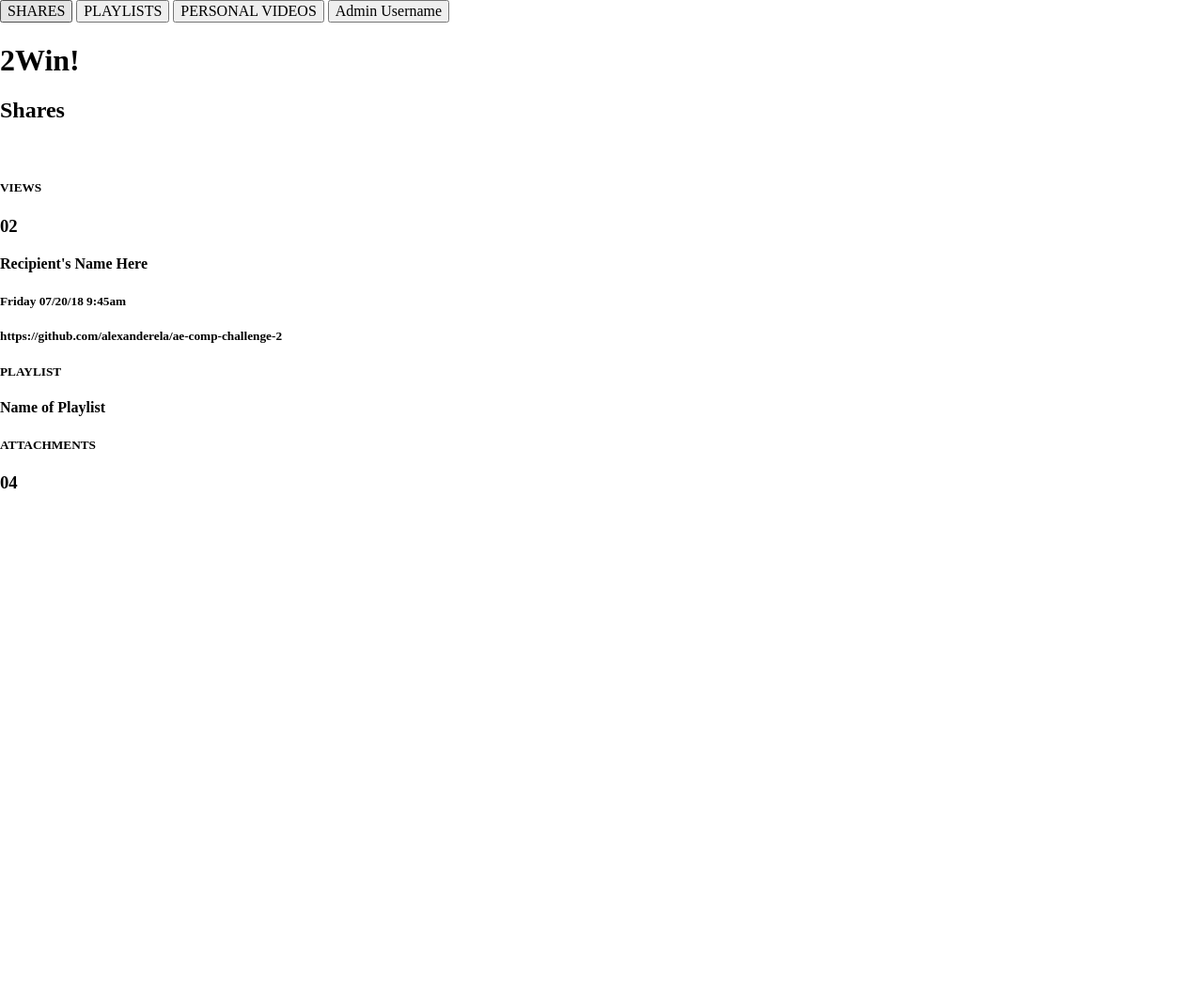
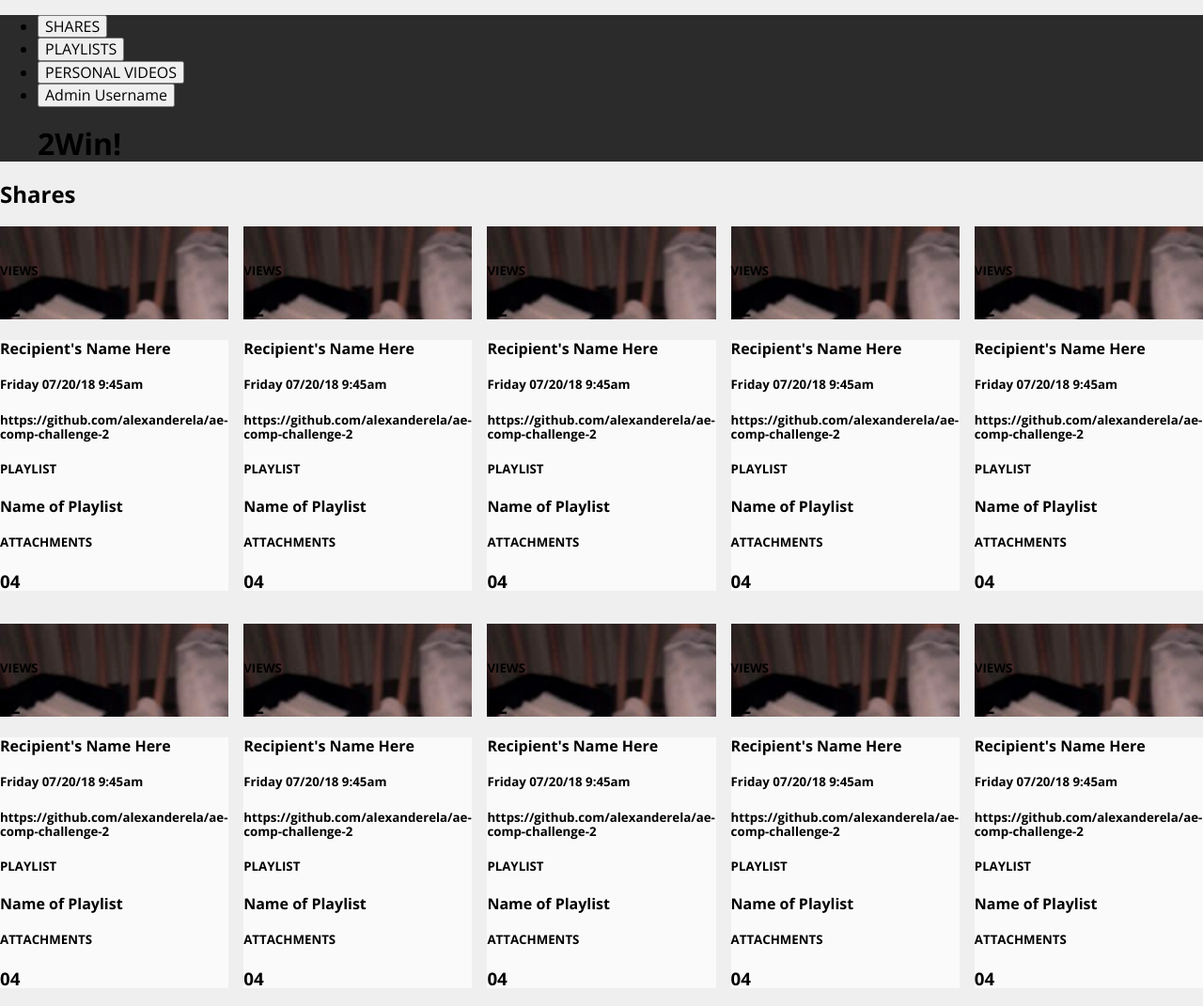
Before and after one commit to alexanderela/ae-comp-challenge-2, a plain HTML site: page index.html in a window 1280 px wide. Shown: the whole page at 94% size. Before the commit the page ends 800 px from the top, so only its background shows below. Drawn offline with nearby package versions, Linux system fonts and the light colour scheme; files that its build step writes are made by us from their sources.

Commit message:
Add basic grid foundation

```diff
--- a/index.html
+++ b/index.html
@@ -3,22 +3,45 @@
 <head>
 	<link href="css/normalize.css" rel="stylesheet">
 	<link href="style.css" rel="stylesheet">
+	<link href="https://fonts.googleapis.com/css?family=Open+Sans:400,600,700" rel="stylesheet">
 	<meta name="viewport" content="width=device-width, initial-scale=1">
 	<title>Static Comp 2</title>
 	</head>
-	<body>
-		<header class="site-header">
-			<nav>
-				<button class="nav-button-text"><span class="nav-button-icon"><img><span>SHARES</button>
-				<button class="nav-button-text"><span class="nav-button-icon"><img><span>PLAYLISTS</button>
-				<button class="nav-button-text"><span class="nav-button-icon"><img><span>PERSONAL VIDEOS</button>
-				<button class="username-menu-text"><span class="username-menu-icon"><img><span>Admin Username</button>
+	<body class="body">
+		<header class="header">
+			<ul>
+				<li><button class="nav-button-text"><span class="nav-button-icon"><img><span>SHARES</button></li>
+				<li><button class="nav-button-text"><span class="nav-button-icon"><img><span>PLAYLISTS</button></li>
+				<li><button class="nav-button-text"><span class="nav-button-icon"><img><span>PERSONAL VIDEOS</button></li>
+				<li><button class="username-menu-text"><span class="username-menu-icon"><img><span>Admin Username</button></li>
 				<h1>2Win!<span class="h1-icon"></span></h1>
-			</nav>
+			</ul>
 		</header>
 		<main>
 			<h2>Shares</h2>
 			<section class="article-gallery">
+				<article class="article-entry">
+					<aside class="article-header">
+						<img class="aside-share-icon">
+						<div class="view-counter">
+								<h5>VIEWS</h5>
+								<h3>02</h3>
+						</div>
+					</aside>
+					<section class="article-main">
+						<h4>Recipient's Name Here</h4>
+		<!-- <time> -->	<h5>Friday 07/20/18 9:45am</h5>
+						<div class="article-link-insert">
+							<h5>https://github.com/alexanderela/ae-comp-challenge-2</h5>
+						</div>
+						<h5>PLAYLIST</h5>
+						<h4>Name of Playlist</h4>
+						<h5>ATTACHMENTS</h5>
+						<h3>04</h3>
+					</section>
+				</article>
+
+
 				<article class="article-entry">
 					<aside class="article-header">
 						<img class="aside-share-icon">
@@ -39,6 +62,174 @@
 						<h3>04</h3>
 					</section>
 				</article>
+
+				<article class="article-entry">
+					<aside class="article-header">
+						<img class="aside-share-icon">
+						<div class="view-counter">
+								<h5>VIEWS</h5>
+								<h3>02</h3>
+						</div>
+					</aside>
+					<section class="article-main">
+						<h4>Recipient's Name Here</h4>
+						<h5>Friday 07/20/18 9:45am</h5>
+						<div class="article-link-insert">
+							<h5>https://github.com/alexanderela/ae-comp-challenge-2</h5>
+						</div>
+						<h5>PLAYLIST</h5>
+						<h4>Name of Playlist</h4>
+						<h5>ATTACHMENTS</h5>
+						<h3>04</h3>
+					</section>
+				</article>
+
+				<article class="article-entry">
+					<aside class="article-header">
+						<img class="aside-share-icon">
+						<div class="view-counter">
+								<h5>VIEWS</h5>
+								<h3>02</h3>
+						</div>
+					</aside>
+					<section class="article-main">
+						<h4>Recipient's Name Here</h4>
+						<h5>Friday 07/20/18 9:45am</h5>
+						<div class="article-link-insert">
+							<h5>https://github.com/alexanderela/ae-comp-challenge-2</h5>
+						</div>
+						<h5>PLAYLIST</h5>
+						<h4>Name of Playlist</h4>
+						<h5>ATTACHMENTS</h5>
+						<h3>04</h3>
+					</section>
+				</article>
+
+				<article class="article-entry">
+					<aside class="article-header">
+						<img class="aside-share-icon">
+						<div class="view-counter">
+								<h5>VIEWS</h5>
+								<h3>02</h3>
+						</div>
+					</aside>
+					<section class="article-main">
+						<h4>Recipient's Name Here</h4>
+						<h5>Friday 07/20/18 9:45am</h5>
+						<div class="article-link-insert">
+							<h5>https://github.com/alexanderela/ae-comp-challenge-2</h5>
+						</div>
+						<h5>PLAYLIST</h5>
+						<h4>Name of Playlist</h4>
+						<h5>ATTACHMENTS</h5>
+						<h3>04</h3>
+					</section>
+				</article>
+
+				<article class="article-entry">
+					<aside class="article-header">
+						<img class="aside-share-icon">
+						<div class="view-counter">
+								<h5>VIEWS</h5>
+								<h3>02</h3>
+						</div>
+					</aside>
+					<section class="article-main">
+						<h4>Recipient's Name Here</h4>
+						<h5>Friday 07/20/18 9:45am</h5>
+						<div class="article-link-insert">
+							<h5>https://github.com/alexanderela/ae-comp-challenge-2</h5>
+						</div>
+						<h5>PLAYLIST</h5>
+						<h4>Name of Playlist</h4>
+						<h5>ATTACHMENTS</h5>
+						<h3>04</h3>
+					</section>
+				</article>
+
+				<article class="article-entry">
+					<aside class="article-header">
+						<img class="aside-share-icon">
+						<div class="view-counter">
+								<h5>VIEWS</h5>
+								<h3>02</h3>
+						</div>
+					</aside>
+					<section class="article-main">
+						<h4>Recipient's Name Here</h4>
+						<h5>Friday 07/20/18 9:45am</h5>
+						<div class="article-link-insert">
+							<h5>https://github.com/alexanderela/ae-comp-challenge-2</h5>
+						</div>
+						<h5>PLAYLIST</h5>
+						<h4>Name of Playlist</h4>
+						<h5>ATTACHMENTS</h5>
+						<h3>04</h3>
+					</section>
+				</article>
+
+				<article class="article-entry">
+					<aside class="article-header">
+						<img class="aside-share-icon">
+						<div class="view-counter">
+								<h5>VIEWS</h5>
+								<h3>02</h3>
+						</div>
+					</aside>
+					<section class="article-main">
+						<h4>Recipient's Name Here</h4>
+						<h5>Friday 07/20/18 9:45am</h5>
+						<div class="article-link-insert">
+							<h5>https://github.com/alexanderela/ae-comp-challenge-2</h5>
+						</div>
+						<h5>PLAYLIST</h5>
+						<h4>Name of Playlist</h4>
+						<h5>ATTACHMENTS</h5>
+						<h3>04</h3>
+					</section>
+				</article>
+				<article class="article-entry">
+					<aside class="article-header">
+						<img class="aside-share-icon">
+						<div class="view-counter">
+								<h5>VIEWS</h5>
+								<h3>02</h3>
+						</div>
+					</aside>
+					<section class="article-main">
+						<h4>Recipient's Name Here</h4>
+						<h5>Friday 07/20/18 9:45am</h5>
+						<div class="article-link-insert">
+							<h5>https://github.com/alexanderela/ae-comp-challenge-2</h5>
+						</div>
+						<h5>PLAYLIST</h5>
+						<h4>Name of Playlist</h4>
+						<h5>ATTACHMENTS</h5>
+						<h3>04</h3>
+					</section>
+				</article>
+
+				<article class="article-entry">
+					<aside class="article-header">
+						<img class="aside-share-icon">
+						<div class="view-counter">
+								<h5>VIEWS</h5>
+								<h3>02</h3>
+						</div>
+					</aside>
+					<section class="article-main">
+						<h4>Recipient's Name Here</h4>
+						<h5>Friday 07/20/18 9:45am</h5>
+						<div class="article-link-insert">
+							<h5>https://github.com/alexanderela/ae-comp-challenge-2</h5>
+						</div>
+						<h5>PLAYLIST</h5>
+						<h4>Name of Playlist</h4>
+						<h5>ATTACHMENTS</h5>
+						<h3>04</h3>
+					</section>
+				</article>
+
 			</section>
 		</main>
 	</body>
--- a/style.css
+++ b/style.css
@@ -1,12 +1,23 @@
+/*General*/
 * {
 	box-sizing: border-box;
 }
 
+.body {
+	height: 100%;
+	width: 100%;
+	margin: 0;
+	font-family: 'Open Sans', sans-serif;
+}
+
+
+
+
 
 /*Header*/
 
-.site-header {
-
+.header {
+	background-color: #2B2B2B;
 }
 
 .nav-button-text {
@@ -32,20 +43,32 @@
 
 /*Article*//*HeaderA*/
 
+body {
+	background-color: #EFEFEF;
+}
+
 h2 {
-
+	padding: 0;
 }
 
 .article-gallery {
-
+	display: grid;
+	grid-template-columns: repeat(auto-fit, minmax(15rem, 1fr));
+	/*grid-template-columns: repeat(4, 1fr);*/
+	grid-gap: 1rem;
+	grid-auto-flow: dense;
+	width: 100%;
 }
 
 .article-entry {
-
+	margin: 0 auto;
+	/*width: 20vw;*/
 }
 
 .article-header {
-
+	background-image: url("Images/Baby_eyes.jpg");
+	background-repeat: no-repeat;
+	width: 100%;
 }
 
 .aside-share-icon {
@@ -67,7 +90,8 @@ h3 {
 /*Article*//*Main*/
 
 .article-main {
-
+	background-color: #FAFAFA;
+	width: 100%;
 }
 
 .article-link-insert {
```
Also changed, not shown: Images/Baby_eyes.jpg (added), 1 other file.
